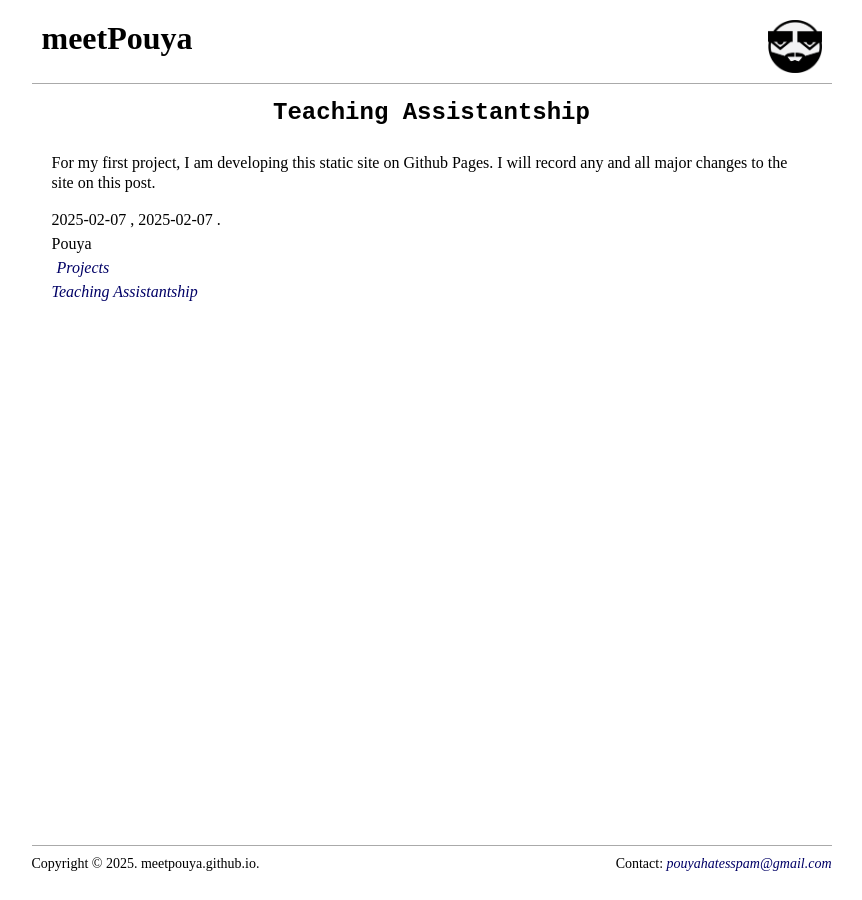
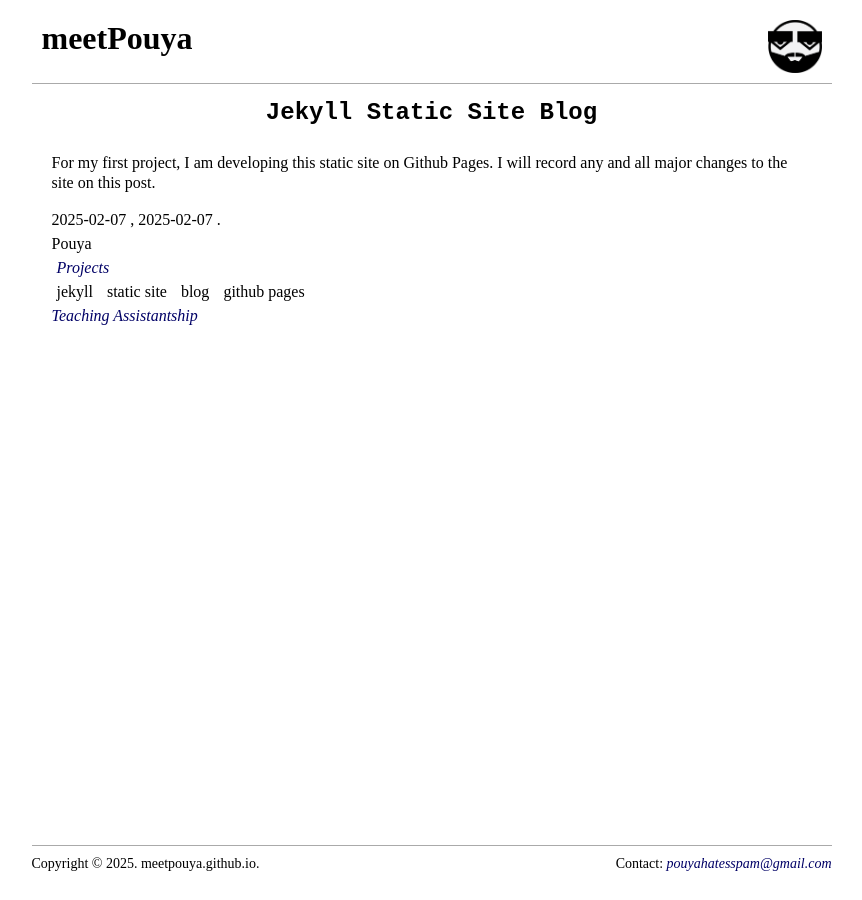
Before and after one commit to pyamrzi/pyamrzi.github.io, a Jekyll site: the page built from _posts/2025-02-07-Jekyll-Static-Site-Blog.markdown, in a window 1280 px wide. Shown: the whole page, without its empty margins (201-1063 px from the left). Built offline with Jekyll 4.4.1, drawn with Linux system fonts in a browser that asks for light colours.

Commit message:
edits to post

```diff
--- a/_config.yml
+++ b/_config.yml
@@ -5,7 +5,7 @@
 title: meetPouya
 name: Pouya
 description: >- # this means to ignore newlines until "baseurl:"
-keywords: ['OpenGarage', 'Pouya', 'Projects', 'Ideas', 'Blog']
+keywords: ['meetPoyua', 'Pouya', 'Projects', 'Ideas', 'Blog']
 baseurl: '' # the subpath of your site, e.g. /`blog
 url: 'https://meetpouya.github.io/' # the base hostname & protocol for your site, e.g. http://example.com
 domain: 'meetpouya.github.io' # the domain name for your site, e.g. example.com
--- a/_posts/2018-02-11-welcome-to-jekyll.markdown
+++ b/_posts/2025-02-07-Jekyll-Static-Site-Blog.markdown
@@ -1,9 +1,10 @@
 ---
 layout: post
-title:  "Teaching Assistantship"
+title:  "Jekyll Static Site Blog"
 date:   2025-02-07
 last_modified_at: 2025-02-07
 categories: [Projects]
+tags: [jekyll, static site, blog, github pages]
 ---
 
 For my first project, I am developing this static site on Github Pages. I will record any and all major changes to the site on this post.
--- a/_posts/2025-02-07-Teaching-Assistantship.markdown
+++ b/_posts/2025-02-08-Teaching-Assistantship.markdown
@@ -4,6 +4,7 @@ title:  "Teaching Assistantship"
 date:   2025-02-08
 last_modified_at: 2025-02-08
 categories: [Teaching]
+tags: [teaching, assistantship, embedded systems, biomedical instrumentation, video production]
 ---
 
 I have recently begun a teaching assistantship for my **Embedded Biomedical Instrumentation** class. This class taught me all of the basics of embedded systems and it expanded my basic knowledge of electronics.
```
